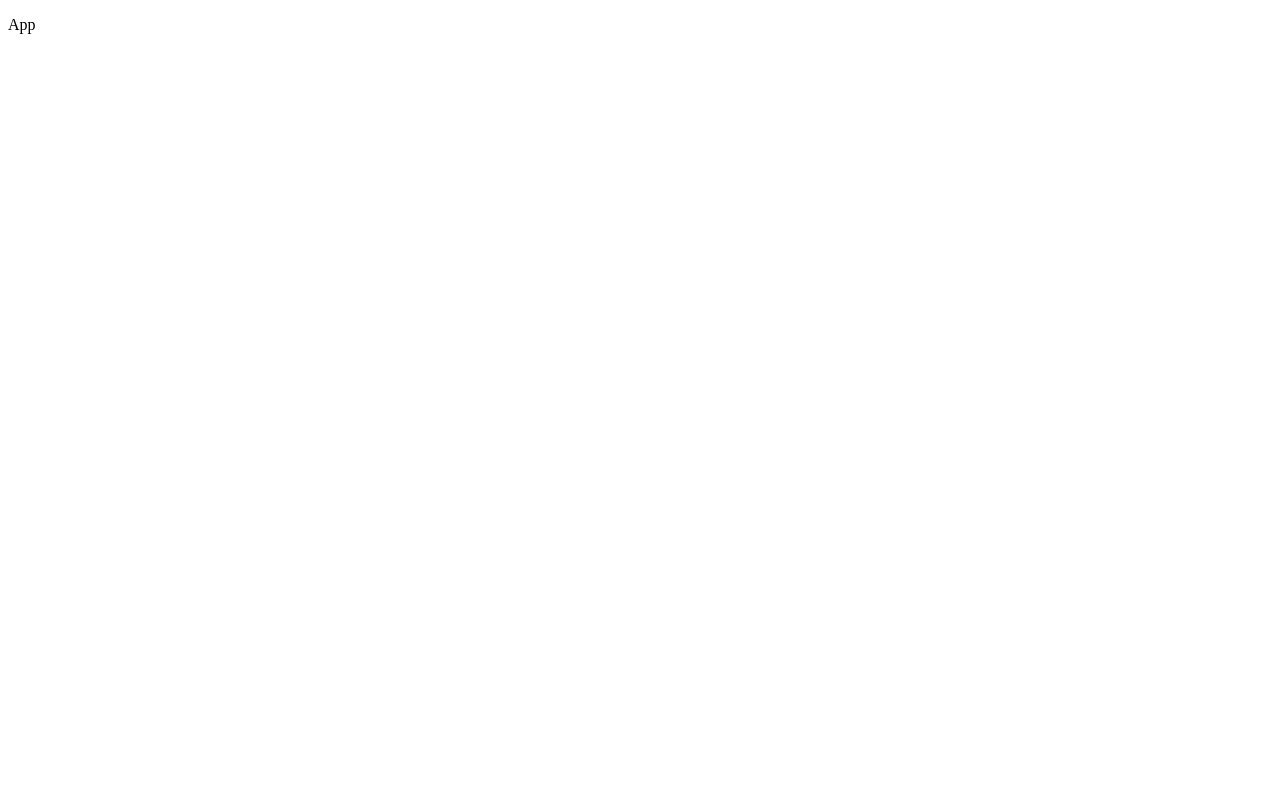
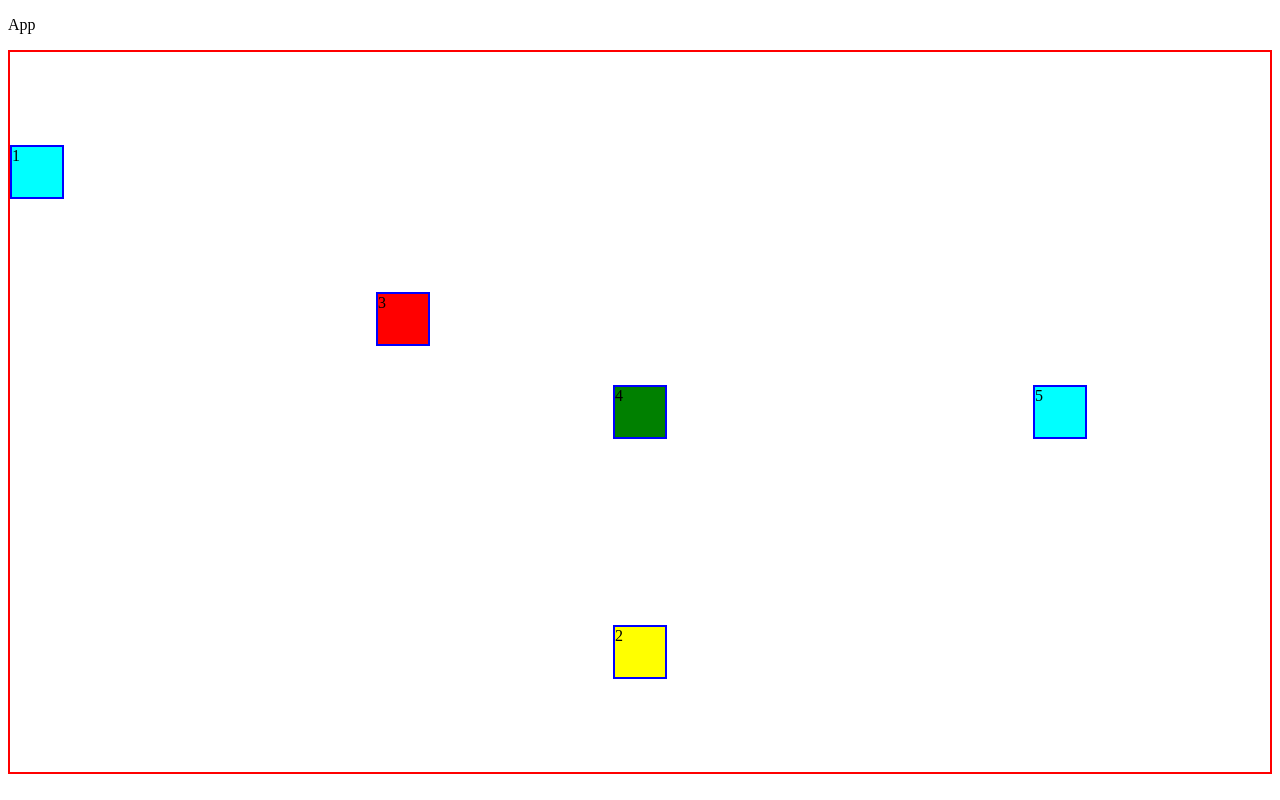
Before and after one commit to Pratyaksh0610/today_i_learned, a React (Vite) app in the folder reactjs/my-react-learning/: page / in a window 1280 px wide. Built offline with nearby package versions, Linux system fonts and the light colour scheme.

Commit message:
grid notes

```diff
--- a/reactjs/my-react-learning/src/App.jsx
+++ b/reactjs/my-react-learning/src/App.jsx
@@ -5,6 +5,7 @@ import Calculator from "./component/useReducerExample/Calculator";
 import useFetch from "./hooks/useFetch";
 import withDarkMode from "./utils/withDarkMode";
 import CenteredDiv from "./component/CenteredDiv/CenteredDiv";
+import GridComponent from "./component/Grid/GridComponent";
 // import FlexBox from "./component/FlexBox/FlexBox";
 
 function App() {
@@ -24,6 +25,7 @@ function App() {
   return (
     <>
     <p>App</p>
+    <GridComponent/>
     {/* <FlexBox/> */}
     {/* <CenteredDiv/>1 */}
       {/* <div className="card"> */}
--- /dev/null
+++ b/reactjs/my-react-learning/src/component/Grid/GridComponent.jsx
@@ -0,0 +1,28 @@
+import styles from './GridComponent.module.css'
+
+export default function GridComponent(){
+    return (
+        <>
+        <div className={styles.parentContainer}>
+            <div className={styles.item1}>1</div>
+            <div className={styles.item2}>2</div>
+            <div className={styles.item3}>3</div>
+            <div className={styles.item4}>4</div>
+            <div className={styles.item5}>5</div>
+            {/* <div className={`${styles.item} ${styles.grow}`}>5</div> */}
+            {/* <div className={styles.item}>6</div>
+            <div className={styles.item}>7</div>
+            <div className={styles.item}>8</div>
+            <div className={styles.item}>9</div>
+            <div className={styles.item}>10</div>
+            <div className={styles.item}>11</div>
+            <div className={styles.item}>12</div>
+            <div className={styles.item}>13</div>
+            <div className={styles.item}>14</div>
+            <div className={styles.item}>15</div>
+            <div className={styles.item}>16</div>
+            <div className={styles.item}>17</div> */}
+        </div>
+        </>
+    )
+}
--- /dev/null
+++ b/reactjs/my-react-learning/src/component/Grid/GridComponent.module.css
@@ -0,0 +1,69 @@
+.parentContainer{
+    border: 2px solid red;
+    display: grid;
+    height: 90vh;
+    /* row - column wli implementation */
+    /* grid-template-columns: 120px 100px;
+    grid-template-rows: 100px 100px 100px; */
+    grid-template-rows: repeat(3,minmax(100px,1fr));
+    grid-template-areas: "nav nav nav"
+    "side article article"
+    "footer footer footer";
+    /* justify-content ko poori grid ko inside container adjust krne ke liye use kr skte hai */
+    /* justify-content:center; */
+    justify-items:center;
+    align-items:center;
+}
+
+.item{
+    width:50px;
+    height:50px;
+    background-color: green;
+    border: 2px solid blue;
+}
+
+.item1{
+    background-color: aqua;
+    border: 2px solid blue;
+    grid-area: nav;
+    width:50px;
+    height:50px;
+    justify-self:flex-start;
+}
+.item2{
+    width:50px;
+    height:50px;
+    background-color: yellow;
+    grid-area:footer;
+    border: 2px solid blue;
+}
+.item3{
+    width:50px;
+    height:50px;
+    background-color: red;
+    grid-area:side;
+    border: 2px solid blue;
+    justify-self:end;
+    align-self:start;
+}
+
+
+.item4{
+    width:50px;
+    height:50px;
+    background-color: green;
+    border: 2px solid blue;
+
+    /* grid-row-column method */
+    /* grid-row: 1/2;
+    grid-column:2/3; */
+    /* grid-row:1;
+    grid-column:2; */
+}
+
+.item5{
+    width:50px;
+    height:50px;
+    background-color: aqua;
+    border: 2px solid blue;
+}
```
Also changed, not shown: reactjs/my-react-learning/src/component/Grid/Grid.jsx (deleted, +0 -9 lines), reactjs/my-react-learning/src/component/Grid/Grid.module.css (deleted).
